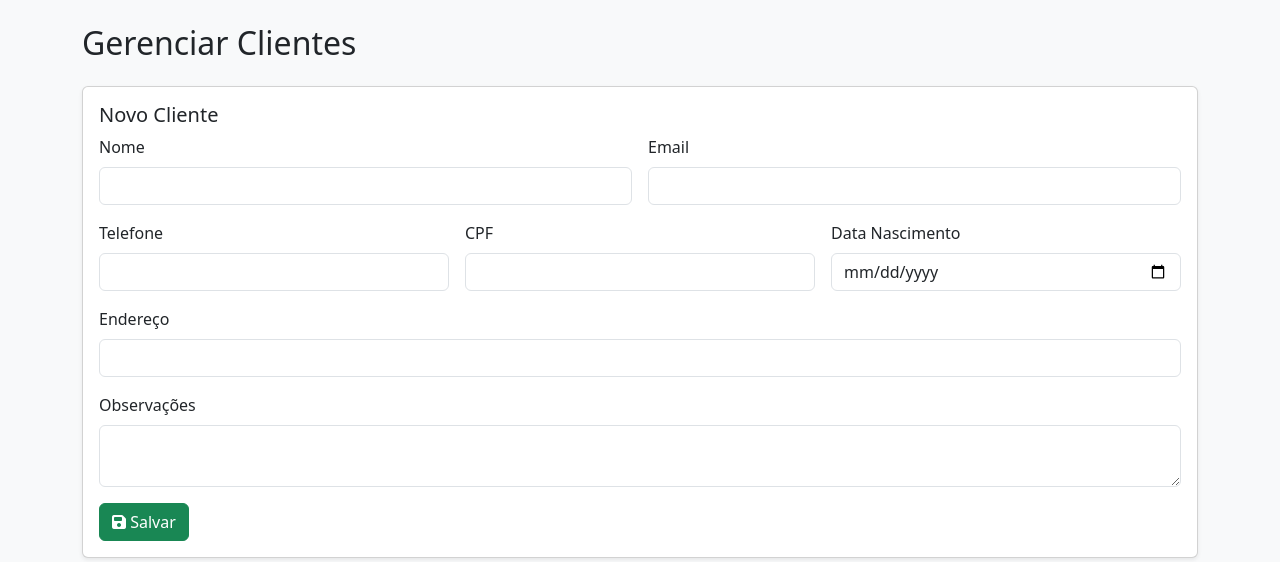
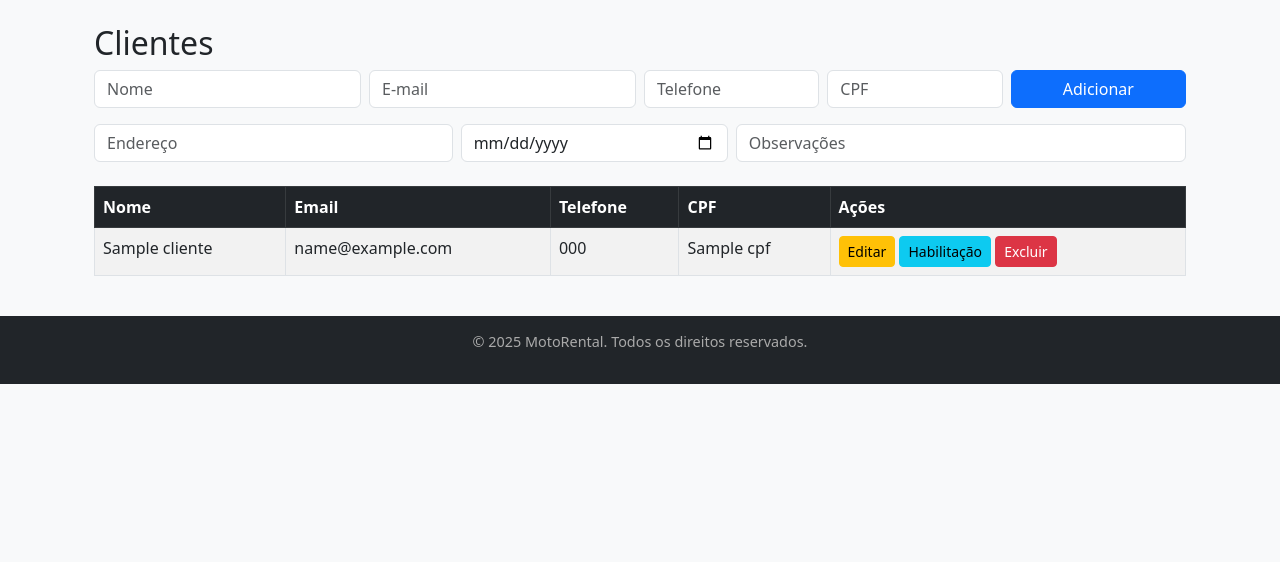
Before and after one commit to fabricio-47/MotoRental, a Flask app: page /clientes in a window 1280 px wide. Shown: the part 56-618 px from the top of the page. After the commit the page ends 440 px from the top, so only its background shows below. Run offline with Flask 3, Linux system fonts and the light colour scheme; a database or web service that is not in the repository returns one stand-in record (values such as "Sample title"); parts of the project's set-up code (start-up, migrations or seed data) failed here and were passed over; some libraries are stand-ins or nearby versions.

Commit message:
Possível fim

```diff
--- a/app.py
+++ b/app.py
@@ -562,10 +562,12 @@ def servicos_locacao(locacao_id):
     if request.method == "POST":
         descricao = request.form["descricao"]
         valor = request.form.get("valor") or 0
+        quilometragem = request.form.get("quilometragem") or None
+
         cur.execute("""
-            INSERT INTO servicos_locacao (locacao_id, descricao, valor)
-            VALUES (%s, %s, %s)
-        """, (locacao_id, descricao, valor))
+            INSERT INTO servicos_locacao (locacao_id, descricao, valor, quilometragem)
+            VALUES (%s, %s, %s, %s)
+        """, (locacao_id, descricao, valor, quilometragem))
         conn.commit()
 
     cur.execute("""
@@ -578,7 +580,7 @@ def servicos_locacao(locacao_id):
     locacao = cur.fetchone()
 
     cur.execute("""
-        SELECT id, descricao, valor, data_servico
+        SELECT id, descricao, valor, data_servico, quilometragem
         FROM servicos_locacao
         WHERE locacao_id = %s
         ORDER BY data_servico DESC
@@ -587,7 +589,6 @@ def servicos_locacao(locacao_id):
 
     cur.close()
     return render_template("servicos_locacao.html", locacao=locacao, servicos=servicos)
-
 
 # ROTAS DE SERVIR ARQUIVOS
 @app.route('/uploads_motos/<path:filename>')
@@ -606,6 +607,61 @@ def uploaded_habilitacao(filename):
 def uploaded_documento(filename):
     return send_from_directory(app.config['UPLOAD_FOLDER_DOCUMENTOS'], filename)
 
+# ---------- EXCLUIR CLIENTE ----------
+@app.route("/clientes/<int:id>/excluir", methods=["POST"])
+def excluir_cliente(id):
+    conn = get_db()
+    cur = conn.cursor(cursor_factory=psycopg2.extras.RealDictCursor)
+
+    # remover habilitação se houver
+    cur.execute("SELECT habilitacao_arquivo FROM clientes WHERE id=%s", (id,))
+    cliente = cur.fetchone()
+    if cliente and cliente["habilitacao_arquivo"]:
+        filepath = os.path.join(app.config["UPLOAD_FOLDER_HABILITACOES"], cliente["habilitacao_arquivo"])
+        if os.path.exists(filepath):
+            os.remove(filepath)
+
+    # excluir cliente
+    cur.execute("DELETE FROM clientes WHERE id=%s", (id,))
+    conn.commit()
+    cur.close()
+
+    flash("Cliente excluído com sucesso!", "info")
+    return redirect(url_for("clientes"))
+
+
+# ---------- EXCLUIR MOTO ----------
+@app.route("/motos/<int:id>/excluir", methods=["POST"])
+def excluir_moto(id):
+    conn = get_db()
+    cur = conn.cursor(cursor_factory=psycopg2.extras.RealDictCursor)
+
+    # remover imagens relacionadas
+    cur.execute("SELECT arquivo FROM moto_imagens WHERE moto_id=%s", (id,))
+    imagens = cur.fetchall()
+    for img in imagens:
+        filepath = os.path.join(app.config["UPLOAD_FOLDER_MOTOS"], img["arquivo"])
+        if os.path.exists(filepath):
+            os.remove(filepath)
+
+    cur.execute("DELETE FROM moto_imagens WHERE moto_id=%s", (id,))
+
+    # remover documento da moto, se houver
+    cur.execute("SELECT documento_arquivo FROM motos WHERE id=%s", (id,))
+    moto = cur.fetchone()
+    if moto and moto["documento_arquivo"]:
+        filepath = os.path.join(app.config["UPLOAD_FOLDER_DOCUMENTOS"], moto["documento_arquivo"])
+        if os.path.exists(filepath):
+            os.remove(filepath)
+
+    # excluir moto
+    cur.execute("DELETE FROM motos WHERE id=%s", (id,))
+    conn.commit()
+    cur.close()
+
+    flash("Moto excluída com sucesso!", "info")
+    return redirect(url_for("motos"))
+
 
 # ---------- Run ----------
 if __name__ == "__main__":
--- a/schema.sql
+++ b/schema.sql
@@ -80,7 +80,8 @@ CREATE TABLE servicos_locacao (
     locacao_id INTEGER NOT NULL REFERENCES locacoes (id) ON DELETE CASCADE,
     descricao TEXT NOT NULL,               -- Ex.: troca de óleo, manutenção, multa
     valor DECIMAL(10,2) DEFAULT 0,         -- custo ou taxa
-    data_servico DATE DEFAULT CURRENT_DATE -- data do serviço
+    data_servico DATE DEFAULT CURRENT_DATE, -- data do serviço
+    quilometragem INTEGER
 );
 
 -- ==========================================================
--- a/templates/clientes.html
+++ b/templates/clientes.html
@@ -1,110 +1,69 @@
-{% extends 'base.html' %}
+{% extends "base.html" %}
 
 {% block content %}
-<h2 class="mb-4">Gerenciar Clientes</h2>
+<div class="container mt-4">
+    <h2>Clientes</h2>
 
-<!-- Formulário de novo cliente -->
-<div class="card mb-4 shadow-sm">
-  <div class="card-body">
-    <h5 class="card-title">Novo Cliente</h5>
-    <form method="post">
-      <div class="row g-3">
-        <div class="col-md-6">
-          <label class="form-label">Nome</label>
-          <input type="text" name="nome" class="form-control" required>
+    <!-- Formulário de cadastro -->
+    <form method="POST" class="mb-4">
+        <div class="row g-2">
+            <div class="col-md-3">
+                <input type="text" class="form-control" name="nome" placeholder="Nome" required>
             </div>
-        <div class="col-md-6">
-          <label class="form-label">Email</label>
-          <input type="email" name="email" class="form-control">
+            <div class="col-md-3">
+                <input type="email" class="form-control" name="email" placeholder="E-mail" required>
             </div>
-        <div class="col-md-4">
-          <label class="form-label">Telefone</label>
-          <input type="text" name="telefone" class="form-control">
+            <div class="col-md-2">
+                <input type="text" class="form-control" name="telefone" placeholder="Telefone" required>
             </div>
-        <div class="col-md-4">
-          <label class="form-label">CPF</label>
-          <input type="text" name="cpf" class="form-control">
+            <div class="col-md-2">
+                <input type="text" class="form-control" name="cpf" placeholder="CPF">
             </div>
-        <div class="col-md-4">
-          <label class="form-label">Data Nascimento</label>
-          <input type="date" name="data_nascimento" class="form-control">
-        </div>
-        <div class="col-md-12">
-          <label class="form-label">Endereço</label>
-          <input type="text" name="endereco" class="form-control">
-        </div>
-        <div class="col-md-12">
-          <label class="form-label">Observações</label>
-          <textarea name="observacoes" class="form-control" rows="2"></textarea>
+            <div class="col-md-2">
+                <button type="submit" class="btn btn-primary w-100">Adicionar</button>
             </div>
         </div>
-      <button class="btn btn-success mt-3">
-        <i class="fas fa-save"></i> Salvar
-      </button>
-    </form>
+        <div class="row mt-2 g-2">
+            <div class="col-md-4">
+                <input type="text" class="form-control" name="endereco" placeholder="Endereço">
+            </div>
+            <div class="col-md-3">
+                <input type="date" class="form-control" name="data_nascimento" placeholder="Data de Nascimento">
+            </div>
+            <div class="col-md-5">
+                <input type="text" class="form-control" name="observacoes" placeholder="Observações">
             </div>
         </div>
+    </form>
 
-<!-- Lista de clientes -->
-<div class="card shadow-sm">
-  <div class="card-body">
-    <h5 class="card-title">Clientes Cadastrados</h5>
-    <div class="table-responsive">
-      <table class="table table-striped table-hover align-middle">
+    <!-- Listagem de clientes -->
+    <table class="table table-bordered table-striped">
         <thead class="table-dark">
             <tr>
                 <th>Nome</th>
                 <th>Email</th>
                 <th>Telefone</th>
                 <th>CPF</th>
-            <th>Habilitação</th>
-            <th style="width: 220px;">Ações</th>
+                <th>Ações</th>
             </tr>
         </thead>
         <tbody>
-          {% for c in clientes %}
+            {% for cliente in clientes %}
             <tr>
-            <td>{{ c.nome }}</td>
-            <td>{{ c.email or '-' }}</td>
-            <td>{{ c.telefone or '-' }}</td>
-            <td>{{ c.cpf or '-' }}</td>
+                <td>{{ cliente.nome }}</td>
+                <td>{{ cliente.email }}</td>
+                <td>{{ cliente.telefone }}</td>
+                <td>{{ cliente.cpf or "-" }}</td>
                 <td>
-              {% if c.habilitacao_arquivo %}
-                {% if c.habilitacao_arquivo.endswith('.pdf') %}
-                  <a href="{{ url_for('uploaded_habilitacao', filename=c.habilitacao_arquivo) }}"
-                     target="_blank" class="btn btn-sm btn-outline-primary">
-                     <i class="fas fa-file-pdf"></i> Ver PDF
-                  </a>
-                {% else %}
-                  <a href="{{ url_for('uploaded_habilitacao', filename=c.habilitacao_arquivo) }}"
-                     target="_blank" title="Ver imagem">
-                    <img src="{{ url_for('uploaded_habilitacao', filename=c.habilitacao_arquivo) }}"
-                         class="img-thumbnail" style="max-width:80px;">
-                  </a>
-                {% endif %}
-              {% else %}
-                <span class="text-muted">Nenhum</span>
-              {% endif %}
+                    <a href="{{ url_for('editar_cliente', id=cliente.id) }}" class="btn btn-sm btn-warning">Editar</a>
+                    <a href="{{ url_for('cliente_habilitacao', id=cliente.id) }}" class="btn btn-sm btn-info">Habilitação</a>
+                    <form action="{{ url_for('excluir_cliente', id=cliente.id) }}" method="post" style="display:inline">
+                        <button type="submit" class="btn btn-sm btn-danger" onclick="return confirm('Excluir este cliente?');">Excluir</button>
+                    </form>
                 </td>
-            <td>
-              <a href="{{ url_for('cliente_habilitacao', id=c.id) }}"
-                 class="btn btn-sm btn-info">
-                 <i class="fas fa-id-card"></i> Habilitação
-              </a>
-              <a href="{{ url_for('editar_cliente', id=c.id) }}"
-                 class="btn btn-sm btn-warning">
-                 <i class="fas fa-edit"></i> Editar
-              </a>
-            </td>
-          </tr>
-          {% else %}
-          <tr>
-            <td colspan="6" class="text-center text-muted">Nenhum cliente registrado.</td>
             </tr>
             {% endfor %}
         </tbody>
     </table>
 </div>
-  </div>
-</div>
 {% endblock %}
```
Also changed, not shown: templates/motos.html (+29 -57 lines), templates/servicos_locacao.html (+27 -36 lines). Lines whose indentation alone changed are shown as unchanged.
